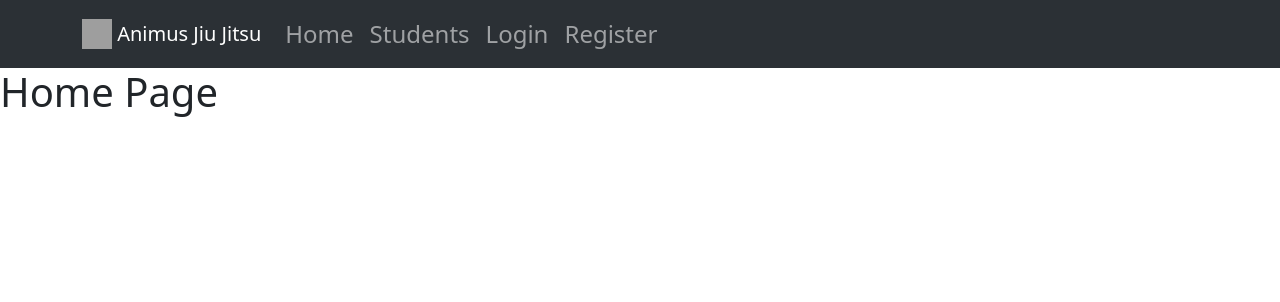
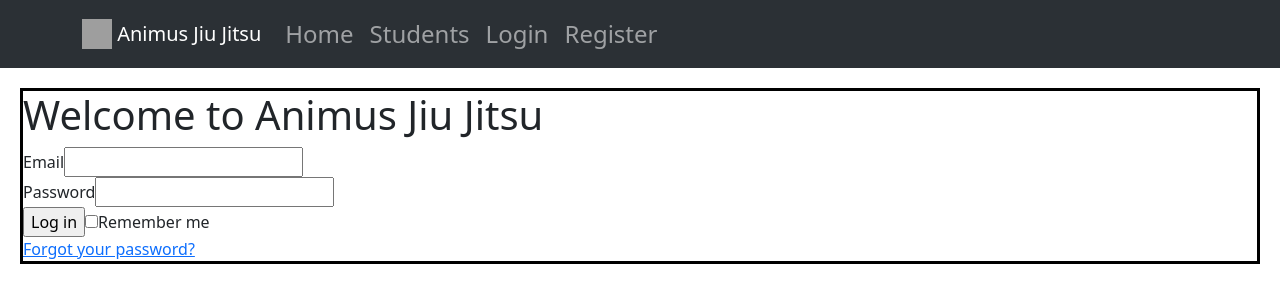
Before and after one commit to StefanChervenkov/AnimusJiuJitsu-React, a React (Vite) app: page / in a window 1280 px wide. Shown: the top 302 px of the page. Built offline with nearby package versions, Linux system fonts and the light colour scheme; grey boxes are pictures that could not be loaded.

Commit message:
started working on my own login form. Decided to make my own design

```diff
--- /dev/null
+++ b/src/components/LoginForm.jsx
@@ -0,0 +1,36 @@
+export default function LoginForm() {
+    const styles = {
+        loginContainer: {
+            //display: "flex",
+            border: "3px solid black",
+            margin: "20px",
+        }
+    }
+
+    return (
+        <>
+            <div className="login-container" style={styles.loginContainer}>
+                <h1>Welcome to Animus Jiu Jitsu</h1>
+                <form >
+                    <div className="emailField">
+                        <label htmlFor="email">Email</label>
+                        <input type="email" id="email" name="email" />
+                    </div>
+                    <div className="passwordField">
+                        <label htmlFor="password">Password</label>
+                        <input type="password" id="password" name="password" />
+                    </div>
+
+                    <input type="submit" value="Log in" id="loginButton" />
+
+                    <input type="checkbox" id="rememberMe" name="rememberMe" />
+                    <label htmlFor="rememberMe"> Remember me</label>
+                        <br />
+                    <a href="#">Forgot your password?</a>
+
+                </form>
+
+            </div>
+        </>
+    )
+}
--- a/src/pages/Home.jsx
+++ b/src/pages/Home.jsx
@@ -1,5 +1,9 @@
+import LoginForm from "../components/LoginForm";
+
 export default function Home() {
     return(
-        <h1>Home Page</h1>
+        <>
+        <LoginForm/>
+        </>
     );
 };
```
